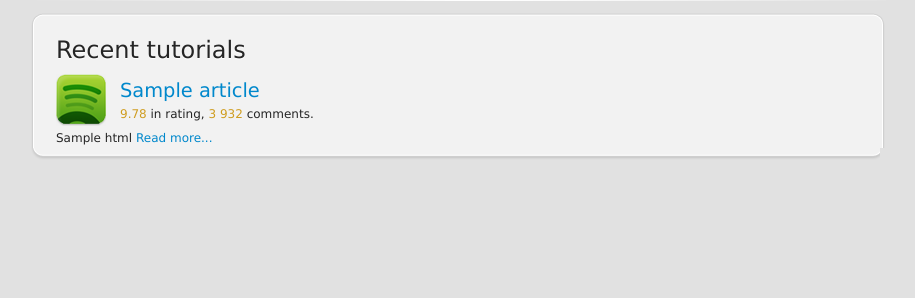
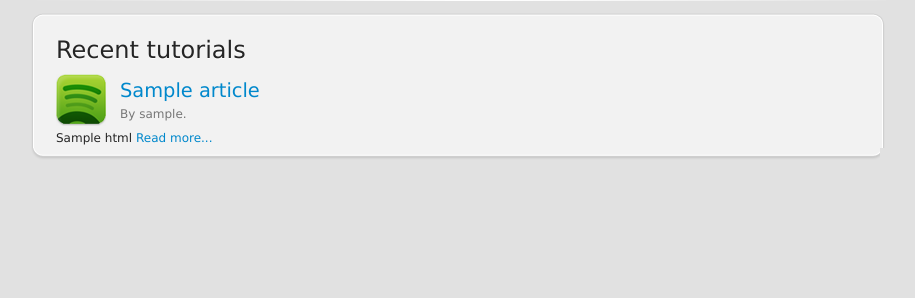
Before and after one commit to littke/simpleeditions, a Python web app: template src/templates/home.html in a window 1280 px wide. Shown: the part 329-627 px from the top of the page, without its empty margins (179-1094 px from the left). Run offline with Jinja, Linux system fonts and the light colour scheme; the template is opened without the code that fills it: most values are stand-ins (such as "Sample title", 1, 10 or a date in 2020).

Commit message:
Updated extra info for the tutorials, adding author + amount of edits

```diff
--- a/src/static/css/style.css
+++ b/src/static/css/style.css
@@ -203,6 +203,10 @@ span.highlight {
     margin-top: 2px;
 }
 
+#tutorial_header .article_extra {
+    color: #777;
+}
+
 /* Home */
 #recent_tutorials h1 {
     margin-bottom: 0.5em;
--- a/src/templates/article.html
+++ b/src/templates/article.html
@@ -9,9 +9,10 @@
         <div id="tutorial_header">
             <img alt="" src="{{ STATIC_PATH }}/images/badges/badge_spotify.png" />
             <h1>{{ article.title }}</h1>
-            <p>
+            <p class="article_extra">
+                By {{ article.user_name }}. Updated {{ article.edits }} time{{ article.edits|pluralize }}.
+                {% ifequal user.id article.user_id %}
                 <span class="highlight">{{ article.views }}</span> view{{ article.views|pluralize }}.
-                {% ifequal user.id article.user_id %}
                 <a href="/edit/{{ article.id }}">Edit tutorial</a>
                 {% endifequal %}
             </p>
--- a/src/templates/home.html
+++ b/src/templates/home.html
@@ -13,8 +13,8 @@
         <div id="tutorial_header">
             <img alt="" src="{{ STATIC_PATH }}/images/badges/badge_spotify.png" />
             <h2><a href="/{{ article.id }}/{{ article.slug }}">{{ article.title }}</a></h2>
-            <p>
-                <span class="highlight">9.78</span> in rating, <span class="highlight">3 932</span> comments.
+            <p class="article_extra">
+                By {{ article.user_name }}.
             </p>
         </div>
         {{ article.html }}
```
